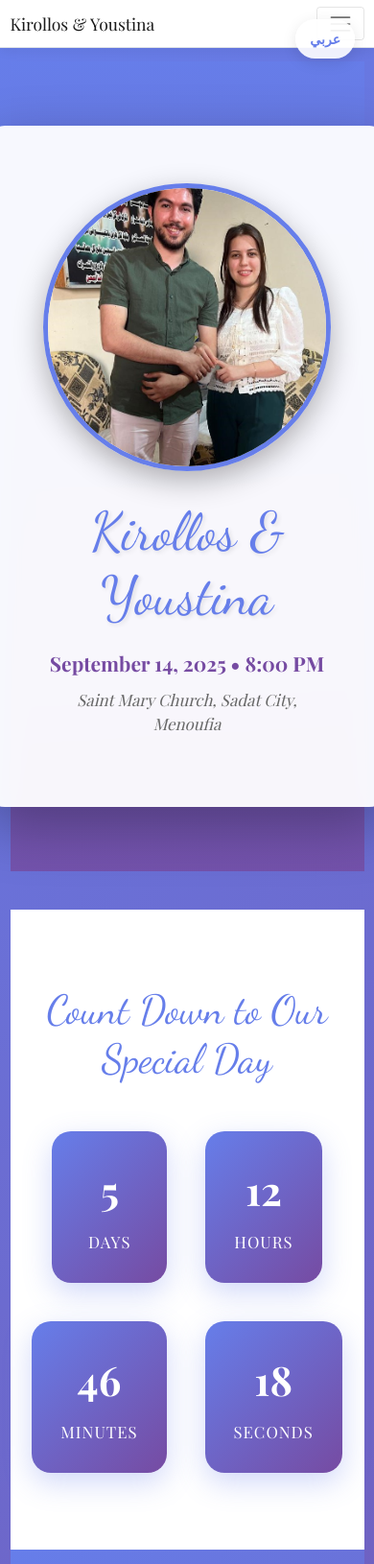
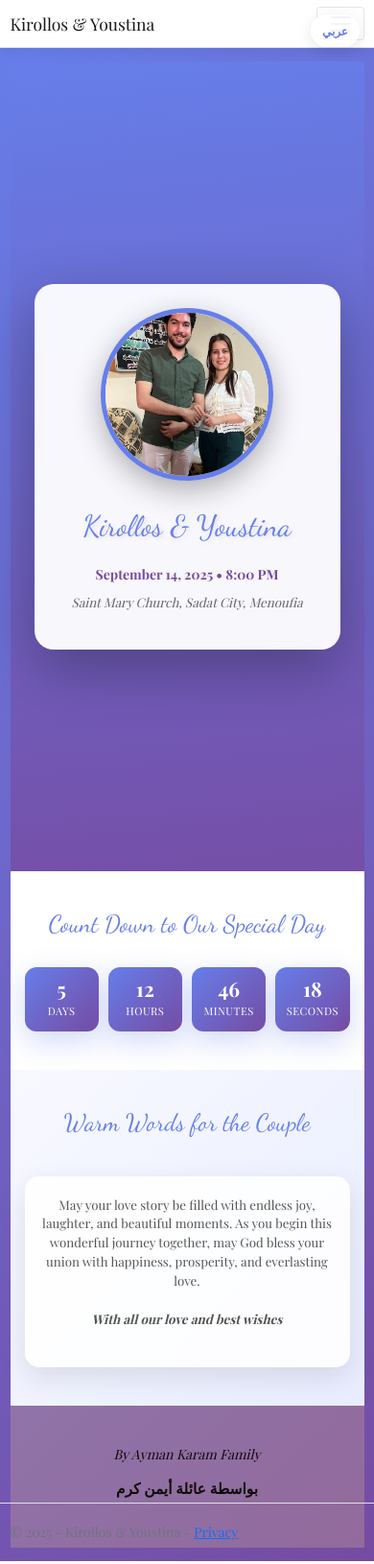
Before and after one commit to marinaayman/kirollos-youstina-wedding, a plain HTML site: page index.html in a window 390 px wide. Shown: the top 1630 px of the page at 96% size. Drawn offline with nearby package versions, Linux system fonts and the light colour scheme.

Commit message:
get the website responsive

```diff
--- a/css/wedding.css
+++ b/css/wedding.css
@@ -1,5 +1,5 @@
 /* Wedding Countdown Styles */
-@import url('https://fonts.googleapis.com/css2?family=Dancing+Script:wght@400;700&amp;family=Playfair+Display:wght@400;700&amp;display=swap');
+@import url('https://fonts.googleapis.com/css2?family=Dancing+Script:wght@400;700&family=Playfair+Display:wght@400;700&display=swap');
 
 * {
     margin: 0;
@@ -12,6 +12,7 @@ body {
     background: linear-gradient(135deg, #667eea 0%, #764ba2 100%);
     color: #333;
     overflow-x: hidden;
+    margin-bottom: 0 !important; /* Override the site2e3a.css margin-bottom */
 }
 
 body.arabic {
@@ -41,6 +42,7 @@ body.arabic {
     color: #667eea;
     box-shadow: 0 4px 15px rgba(0, 0, 0, 0.1);
     transition: all 0.3s ease;
+    font-size: 14px;
 }
 
 .language-toggle button:hover {
@@ -51,7 +53,7 @@ body.arabic {
 
 /* Hero Section */
 .hero-section {
-    height: 100vh;
+    min-height: 100vh;
     display: flex;
     align-items: center;
     justify-content: center;
@@ -59,79 +61,82 @@ body.arabic {
     background: linear-gradient(rgba(102, 126, 234, 0.8), rgba(118, 75, 162, 0.8));
     background-size: cover;
     position: relative;
+    padding: 20px;
 }
 
 .hero-content {
     background: rgba(255, 255, 255, 0.95);
-    padding: 60px;
+    padding: 40px 30px;
     border-radius: 20px;
     box-shadow: 0 20px 60px rgba(0, 0, 0, 0.3);
     max-width: 600px;
+    width: 100%;
     backdrop-filter: blur(10px);
 }
 
 .couple-names {
     font-family: 'Dancing Script', cursive;
-    font-size: 4rem;
+    font-size: 3rem;
     color: #667eea;
     margin-bottom: 20px;
     text-shadow: 2px 2px 4px rgba(0, 0, 0, 0.1);
+    line-height: 1.2;
 }
 
 .wedding-date {
-    font-size: 1.5rem;
+    font-size: 1.3rem;
     color: #764ba2;
     margin-bottom: 10px;
     font-weight: 600;
 }
 
 .venue {
-    font-size: 1.2rem;
+    font-size: 1.1rem;
     color: #666;
     font-style: italic;
+    line-height: 1.4;
 }
+
 /* Couple Photo Styles */
 .couple-photo-container {
     margin-bottom: 30px;
 }
 
 .couple-main-photo {
-    width: 300px;
-    height: 300px;
+    width: 250px;
+    height: 250px;
     border-radius: 50%;
     object-fit: cover;
     border: 5px solid #667eea;
     box-shadow: 0 10px 30px rgba(0, 0, 0, 0.3);
     transition: all 0.3s ease;
+    max-width: 90%;
 }
 
 .couple-main-photo:hover {
     transform: scale(1.05);
     box-shadow: 0 15px 40px rgba(0, 0, 0, 0.4);
 }
-/* Section Spacing */
-.hero-section {
-    margin-bottom: 40px;
-}
 
 /* Countdown Section */
 .countdown-section {
-    padding: 80px 20px;
+    padding: 60px 20px;
     text-align: center;
     background: white;
 }
 
 .countdown-title {
     font-family: 'Dancing Script', cursive;
-    font-size: 3rem;
+    font-size: 2.5rem;
     color: #667eea;
-    margin-bottom: 50px;
+    margin-bottom: 40px;
+    line-height: 1.2;
 }
 
 .countdown-timer {
     display: flex;
     justify-content: center;
-    gap: 40px;
+    gap: 20px;
     flex-wrap: wrap;
     max-width: 800px;
     margin: 0 auto;
@@ -140,12 +145,14 @@ body.arabic {
 .time-unit {
     background: linear-gradient(135deg, #667eea, #764ba2);
     color: white;
-    padding: 30px;
-    border-radius: 20px;
-    min-width: 120px;
+    padding: 20px 15px;
+    border-radius: 15px;
+    min-width: 100px;
     box-shadow: 0 10px 30px rgba(102, 126, 234, 0.3);
     transform: translateY(0);
     transition: all 0.3s ease;
+    flex: 1;
+    max-width: 120px;
 }
 
 .time-unit:hover {
@@ -154,76 +161,59 @@ body.arabic {
 }
 
 .time-number {
-    font-size: 3rem;
+    font-size: 2.2rem;
     font-weight: bold;
-    margin-bottom: 10px;
+    margin-bottom: 8px;
+    line-height: 1;
 }
 
 .time-label {
-    font-size: 1.2rem;
+    font-size: 1rem;
     text-transform: uppercase;
     letter-spacing: 1px;
 }
 
-/* Arabic Invitation Section */
-.invitation-section {
-    padding: 80px 20px;
-    background: linear-gradient(135deg, #667eea, #764ba2);
-    color: white;
+/* Wishes Section */
+.wishes-section {
+    padding: 60px 20px;
+    background: linear-gradient(135deg, #f8f9ff, #e8ecff);
+    text-align: center;
 }
 
-.invitation-card {
-    max-width: 600px;
-    margin: 0 auto;
-    text-align: center;
-    background: rgba(255, 255, 255, 0.95);
-    color: #333;
-    padding: 50px;
-    border-radius: 20px;
-    box-shadow: 0 20px 60px rgba(0, 0, 0, 0.3);
-    direction: rtl;
-    font-family: 'Amiri', 'Times New Roman', serif;
+.section-title {
+    font-family: 'Dancing Script', cursive;
+    font-size: 2.5rem;
+    color: #667eea;
+    margin-bottom: 40px;
 }
 
-.invitation-title {
-    font-size: 2.4rem;
-    color: #ea6666;
-    margin-bottom: 30px;
-    font-weight: bold;
+.wishes-content {
+    max-width: 700px;
+    margin: 0 auto;
 }
 
-.invitation-details h4 {
-    font-size: 2.5rem;
-    color: #07050a;
-    margin-bottom: 20px;
-    font-weight: bold;
+.wish-card {
+    background: rgba(255, 255, 255, 0.9);
+    padding: 30px;
+    border-radius: 15px;
+    box-shadow: 0 10px 30px rgba(0, 0, 0, 0.1);
+    text-align: center;
 }
 
-.invite {
-    font-size: 2rem;
-    color: #07050a;
-    margin: 30px 0;
-    font-weight: bold;
-    text-shadow: 1px 1px 3px rgba(0, 0, 0, 0.1);
+.wish-card p {
+    font-size: 1.1rem;
+    line-height: 1.6;
+    color: #555;
+    margin-bottom: 20px;
 }
 
-.invitation-details p {
-    font-size: 1.3rem;
-    margin-bottom: 15px;
-    line-height: 1.8;
-}
-.invitation-footer {
-    margin-top: 30px;
-    padding-top: 20px;
-    border-top: 2px solid #1a1e2e;
+.signature {
+    font-style: italic;
+    color: #764ba2;
+    font-weight: 600;
+    font-size: 1rem;
 }
 
-.invitation-footer p {
-    font-size: 1.4rem;
-    color: #0e0a11;
-    font-weight: bold;
-    font-style: italic;
-}
 /* Family Signature Section */
 .signature-section {
     padding: 40px 20px;
@@ -250,3 +240,201 @@ body.arabic {
     color: #0e0b08;
     font-style: italic;
 }
+
+/* Mobile Responsiveness */
+@media screen and (max-width: 768px) {
+    .language-toggle {
+        top: 15px;
+        right: 15px;
+    }
+
+    .language-toggle button {
+        padding: 8px 12px;
+        font-size: 12px;
+    }
+
+    .hero-content {
+        padding: 30px 20px;
+        margin: 10px;
+    }
+
+    .couple-names {
+        font-size: 2.5rem;
+    }
+
+    .wedding-date {
+        font-size: 1.1rem;
+    }
+
+    .venue {
+        font-size: 1rem;
+    }
+
+    .couple-main-photo {
+        width: 200px;
+        height: 200px;
+    }
+
+    .countdown-title {
+        font-size: 2rem;
+    }
+
+    .countdown-timer {
+        gap: 15px;
+    }
+
+    .time-unit {
+        padding: 15px 10px;
+        min-width: 80px;
+    }
+
+    .time-number {
+        font-size: 1.8rem;
+    }
+
+    .time-label {
+        font-size: 0.9rem;
+    }
+
+    .section-title {
+        font-size: 2rem;
+    }
+
+    .wish-card {
+        padding: 25px 20px;
+    }
+
+    .wish-card p {
+        font-size: 1rem;
+    }
+}
+
+@media screen and (max-width: 480px) {
+    .hero-section {
+        padding: 15px;
+    }
+
+    .hero-content {
+        padding: 25px 15px;
+    }
+
+    .couple-names {
+        font-size: 2.2rem;
+    }
+
+    .wedding-date {
+        font-size: 1rem;
+    }
+
+    .venue {
+        font-size: 0.95rem;
+    }
+
+    .couple-main-photo {
+        width: 180px;
+        height: 180px;
+    }
+
+    .countdown-section {
+        padding: 40px 15px;
+    }
+
+    .countdown-title {
+        font-size: 1.8rem;
+        margin-bottom: 30px;
+    }
+
+    .countdown-timer {
+        gap: 10px;
+    }
+
+    .time-unit {
+        padding: 12px 8px;
+        min-width: 70px;
+        border-radius: 12px;
+    }
+
+    .time-number {
+        font-size: 1.5rem;
+        margin-bottom: 5px;
+    }
+
+    .time-label {
+        font-size: 0.8rem;
+        letter-spacing: 0.5px;
+    }
+
+    .wishes-section {
+        padding: 40px 15px;
+    }
+
+    .section-title {
+        font-size: 1.8rem;
+    }
+
+    .wish-card {
+        padding: 20px 15px;
+    }
+
+    .wish-card p {
+        font-size: 0.95rem;
+        line-height: 1.5;
+    }
+
+    .signature {
+        font-size: 0.9rem;
+    }
+
+    .family-signature {
+        font-size: 1.1rem;
+    }
+
+    .family-signature-en {
+        font-size: 1rem;
+    }
+}
+
+/* Very small screens */
+@media screen and (max-width: 360px) {
+    .countdown-timer {
+        flex-direction: column;
+        align-items: center;
+        gap: 15px;
+    }
+
+    .time-unit {
+        width: 100%;
+        max-width: 200px;
+        padding: 15px;
+        display: flex;
+        justify-content: space-between;
+        align-items: center;
+    }
+
+    .time-number {
+        font-size: 2rem;
+        margin-bottom: 0;
+    }
+
+    .time-label {
+        font-size: 1rem;
+    }
+}
+
+/* Landscape orientation on mobile */
+@media screen and (max-height: 500px) and (orientation: landscape) {
+    .hero-section {
+        min-height: auto;
+        padding: 15px;
+    }
+
+    .couple-main-photo {
+        width: 250px;
+        height: 250px;
+        max-height: 60vh;
+    }
+
+    .countdown-section {
+        padding: 40px 20px;
+    }
+}
--- a/index.html
+++ b/index.html
@@ -1,8 +1,8 @@
 <!DOCTYPE html>
 <html lang="en">
 
-<!-- Mirrored from localhost:5171/ by HTTrack Website Copier/3.x [XR&CO'2014], Sun, 07 Sep 2025 20:26:32 GMT -->
-<!-- Added by HTTrack --><meta http-equiv="content-type" content="text/html;charset=utf-8" /><!-- /Added by HTTrack -->
+
+<meta http-equiv="content-type" content="text/html;charset=utf-8" />
 <head>
     <meta charset="utf-8" />
     <meta name="viewport" content="width=device-width, initial-scale=1.0" />
@@ -84,21 +84,6 @@
             </div>
         </div>
     </section>
-    <!-- Arabic Invitation Section -->
-    <section class="invitation-section">
-        <div class="invitation-card">
-            <h3 class="invitation-title">"لأَنَّهُ كَمَا يَتَزَوَّجُ الشَّابُّ عَذْرَاءَ، يَتَزَوَّجُكِ بَنُوكِ. وَكَفَرَحِ الْعَرِيسِ بِالْعَرُوسِ يَفْرَحُ بِكِ إِلهُكِ." (إش 62: 5).
-</h3>
-            <div class="invitation-details">
-                <h4>الأستاذ أيمن كرم والأستاذ توفيق منير</h4>
-                <div class="invite">يتشرفان بدعوتكم لحضور حفل اكليل نجليهما</div>
-                <p> فى تمام الساعة الثامنة مساءا يوم الأحد الموافق 14/9/2025 فى كنيسة السيدة العذراء مريم بالسادات وبقاعة أمنيتى بالمجمع الرياضى أمام نادى القادسية </p>
-                <div class="invitation-footer">
-                    <p>شرفونا بحضوركم في هذا اليوم المبارك والذى وهبنا الفرح يهبه لكم</p>
-                </div>
-            </div>
-        </div>
-    </section>
 
     <!-- Warm Words Section -->
     <section class="wishes-section">
@@ -175,7 +160,7 @@ function toggleLanguage() {
 
     <footer b-2q0wq2ggdu class="border-top footer text-muted">
         <div b-2q0wq2ggdu class="container">
-            &copy; 2025 - WeddingCountdown - <a href="Home/Privacy.html">Privacy</a>
+            &copy; 2025 - Kirollos & Youstina - <a href="Home/Privacy.html">Privacy</a>
         </div>
     </footer>
     <script src="lib/jquery/dist/jquery.min.js"></script>
@@ -183,6 +168,4 @@ function toggleLanguage() {
     <script src="js/sited52e.js?v=hRQyftXiu1lLX2P9Ly9xa4gHJgLeR1uGN5qegUobtGo"></script>
 
 </body>
-
-<!-- Mirrored from localhost:5171/ by HTTrack Website Copier/3.x [XR&CO'2014], Sun, 07 Sep 2025 20:26:34 GMT -->
 </html>
```
